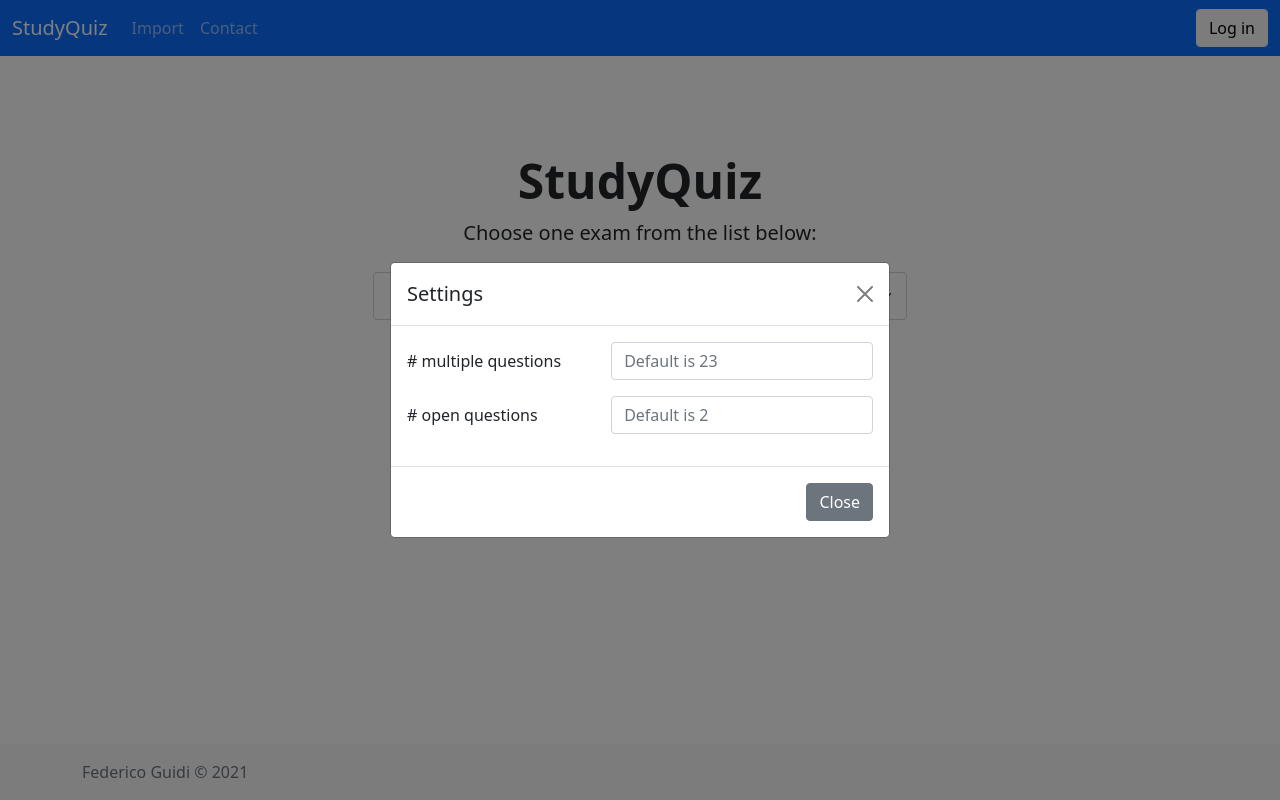
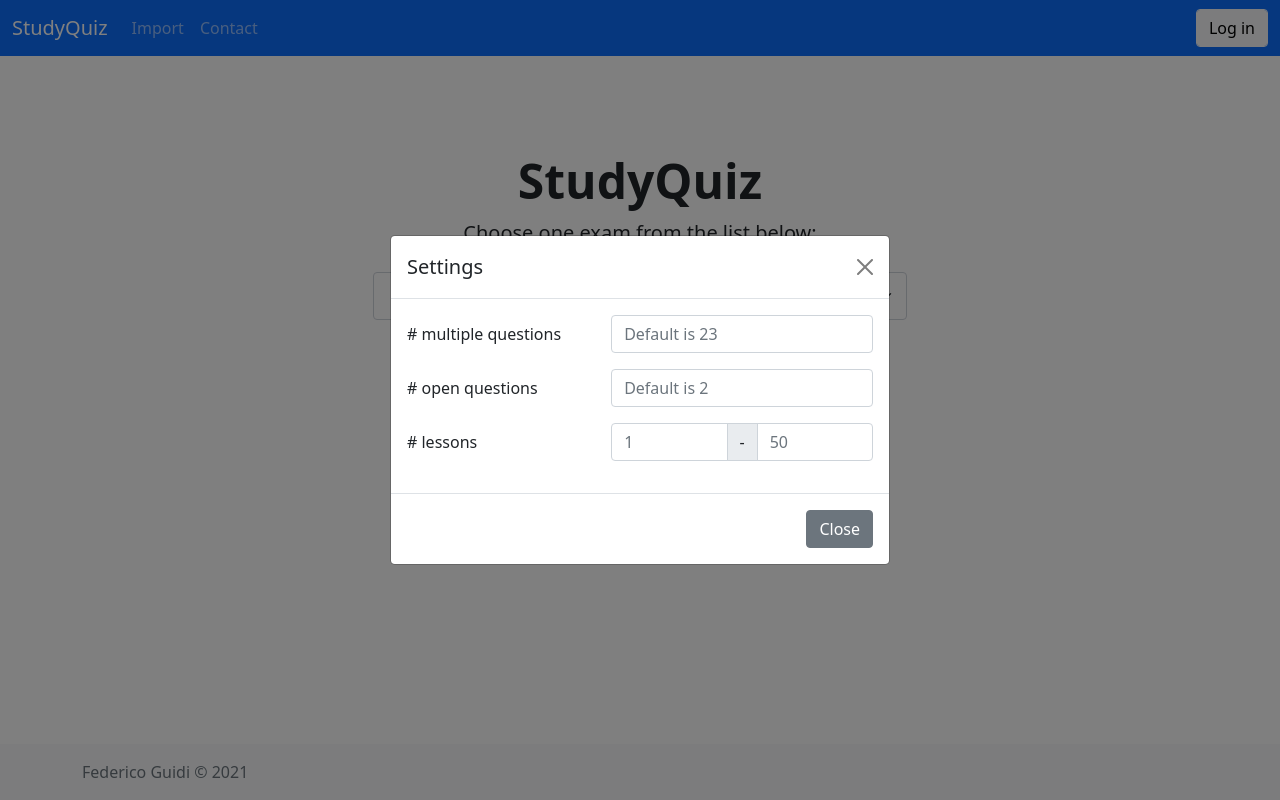
Before and after one commit to FedericoGuidi/StudyQuiz, a Django app: template studyquiz/templates/studyquiz/home.html in a window 1280 px wide, after a click on "Settings". Run offline with Django 3.2, Linux system fonts and the light colour scheme; the template is opened without the code that fills it: most values are stand-ins (such as "Sample title", 1, 10 or a date in 2020); some libraries are stand-ins or nearby versions.

Commit message:
New settings options for retrieving questions only from a range of lessons

```diff
--- a/studyquiz/models.py
+++ b/studyquiz/models.py
@@ -70,11 +70,11 @@ class Test(models.Model):
         self.domande = domande
         self.domande_aperte = domande_aperte
 
-    def retrieve(exam_id, questions_num, open_questions_num):
+    def retrieve(exam_id, questions_num, open_questions_num, from_lesson, to_lesson):
         domande = Domanda.objects.none()
         domande_aperte = Domanda.objects.none()
-        d_id = Domanda.objects.filter(esame=exam_id, multipla=True).values_list('_id', flat=True)
-        od_id = Domanda.objects.filter(esame=exam_id, multipla=False).values_list('_id', flat=True)
+        d_id = Domanda.objects.filter(esame=exam_id, multipla=True, lezione__gte=from_lesson, lezione__lte=to_lesson).values_list('_id', flat=True)
+        od_id = Domanda.objects.filter(esame=exam_id, multipla=False, lezione__gte=from_lesson, lezione__lte=to_lesson).values_list('_id', flat=True)
         if d_id:
             if len(d_id) < questions_num:
                 questions_num = len(d_id)
--- a/studyquiz/templates/studyquiz/home.html
+++ b/studyquiz/templates/studyquiz/home.html
@@ -38,6 +38,16 @@ StudyQuiz
                   <input type="number" class="form-control" id="questionsNumber" placeholder="Default is 2" name="open_questions_num">
                 </div>
               </div>
+              <div class="row mb-3">
+                <label for="questionsNumber" class="col-sm-5 col-form-label"># lessons</label>
+                <div class="col-sm-7">
+                  <div class="input-group">
+                    <input type="number" aria-label="From lesson number" placeholder="1" class="form-control" name="from_lesson">
+                    <span class="input-group-text">-</span>
+                    <input type="number" aria-label="To lesson number" placeholder="50" class="form-control" name="to_lesson">
+                  </div>
+                </div>
+              </div>
             </div>
             <div class="modal-footer">
               <button type="button" class="btn btn-secondary" data-bs-dismiss="modal">Close</button>
--- a/studyquiz/templates/studyquiz/layout.html
+++ b/studyquiz/templates/studyquiz/layout.html
@@ -28,9 +28,9 @@
             {% if debug or user.is_staff %}
               <a class="nav-link" href="{% url 'import' %}">Import</a>
             {% endif %}
-            {% if user.is_authenticated %}
+            <!--{% if user.is_authenticated %}
               <a class="nav-link" href="#">Questions</a>
-            {% endif %}
+            {% endif %}-->
             <a class="nav-link" href="{% url 'contact' %}">Contact</a>
           </div>
 
```
Also changed, not shown: studyquiz/views.py (+14 -1 lines).
